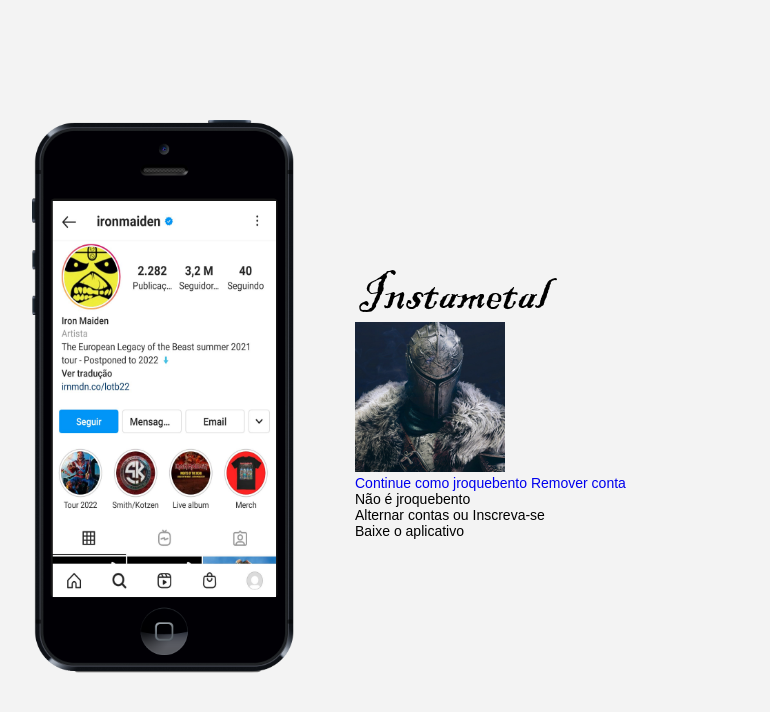
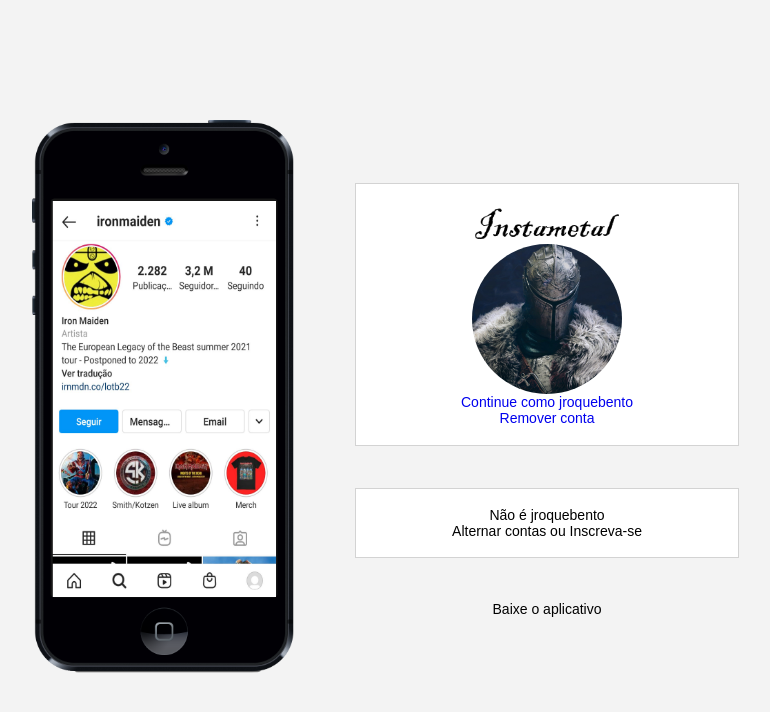
Before and after one commit to jroquebento/instametal-dio, a plain HTML site: page index.html in a window 1280 px wide. Shown: the whole page, without its empty margins (285-1055 px from the left). Drawn offline with Linux system fonts and the light colour scheme.

Commit message:
Ajustando a posição dos elementos

```diff
--- a/style.css
+++ b/style.css
@@ -35,3 +35,43 @@
 .instagram-phone img {
   height: 40rem;
 }
+
+.instagram-continue {
+  display: flex;
+  align-items: center; /* horizontal */
+  justify-content: space-around; /* vertical */
+  flex-direction: column;
+  width: 50%;
+  min-height: 34rem;
+}
+
+.group {
+  display: flex;
+  justify-content: space-between;
+  align-items: center;
+  flex-direction: column;
+  background-color: #ffffff;
+  width: 100%;
+  padding: 1.3rem 0;
+  border: 1px solid lightgray;
+}
+
+.group:nth-child(1) {
+  min-width: 19rem;
+}
+
+.instagram-logo {
+  height: 3rem;
+}
+
+.profile-photo {
+  display: flex;
+  justify-content: center;
+  align-items: center;
+  border-radius: 50%;
+  overflow: hidden;
+}
+
+.phofile-photo img {
+  height: 6rem;
+}
```
